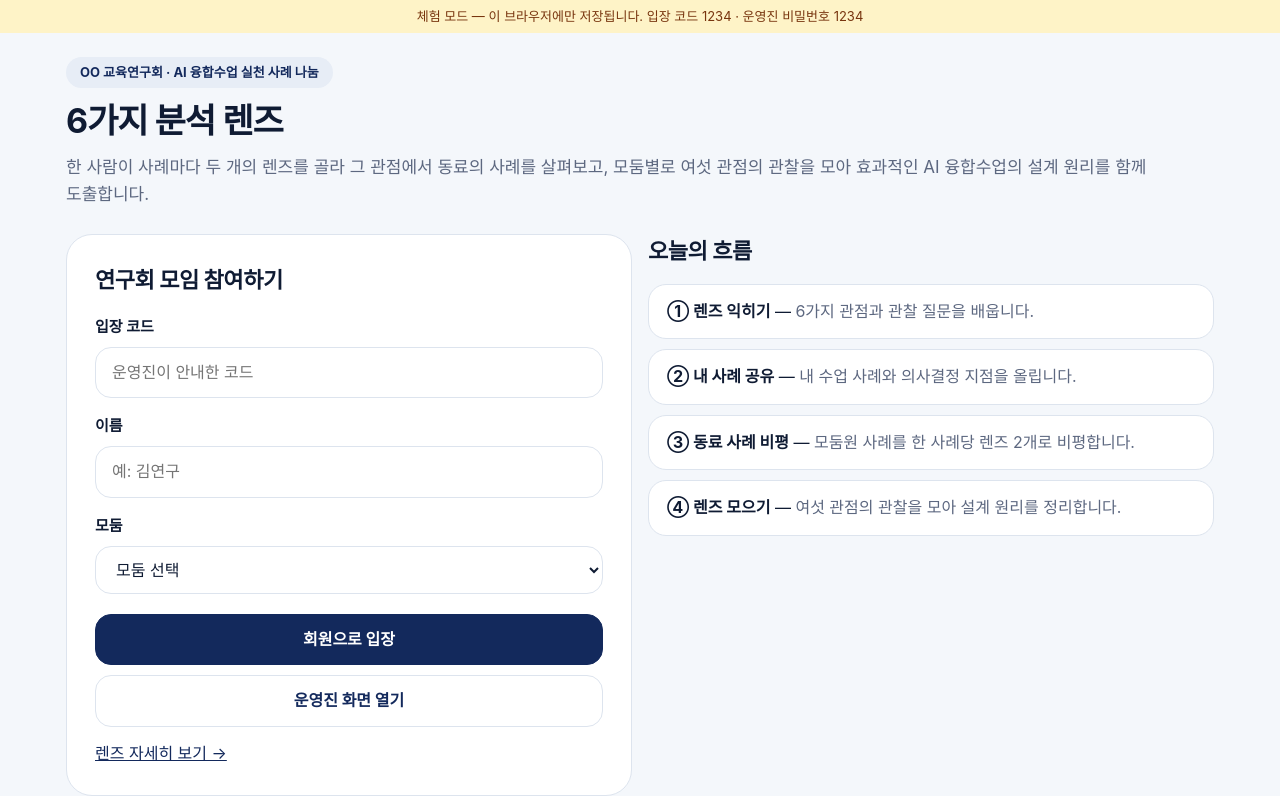
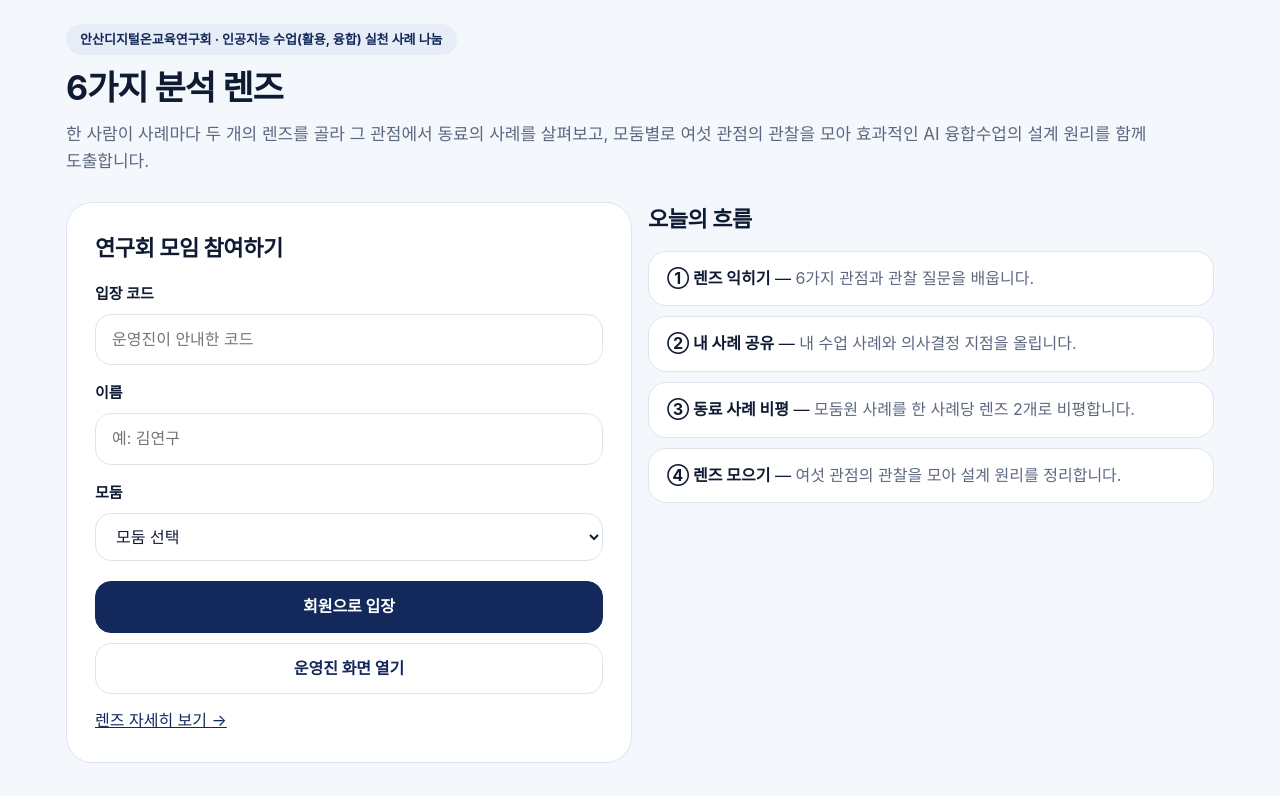
Before and after one commit to damol38/edu-2025, a plain HTML site: page index.html in a window 1280 px wide. Shown: the top 796 px of the page. Drawn offline with Linux system fonts and the light colour scheme; a web font is replaced by a local one.

Commit message:
Update index.html

```diff
--- a/index.html
+++ b/index.html
@@ -112,9 +112,9 @@ input:focus,select:focus,textarea:focus{outline:3px solid #d6e2f5;border-color:v
 <script>
 /* ================== 설정 ================== */
 const CONFIG = {
-  API_URL: '',                         // ★ Apps Script 웹 앱 URL. 비워 두면 이 브라우저 안에서만 동작하는 '체험 모드'
-  CLUB_NAME: 'OO 교육연구회',           // ★ 연구회 이름
-  EVENT_LABEL: 'AI 융합수업 실천 사례 나눔',
+  API_URL: 'https://script.google.com/macros/s/AKfycbzDYLFGqArNcZI36WeELyhwb0oVsJSr5HC5GtejV_gW9acC4xvNWV5OFvNrHd9K-qWj/exec',                         // ★ Apps Script 웹 앱 URL. 비워 두면 이 브라우저 안에서만 동작하는 '체험 모드'
+  CLUB_NAME: '안산디지털온교육연구회',           // ★ 연구회 이름
+  EVENT_LABEL: '인공지능 수업(활용, 융합) 실천 사례 나눔',
   MAX_GROUPS: 3,                       // ★ 첫 화면 모둠 선택지 수
   POLL_MS: 8000                        // 자동 새로고침 간격(ms)
 };
```
